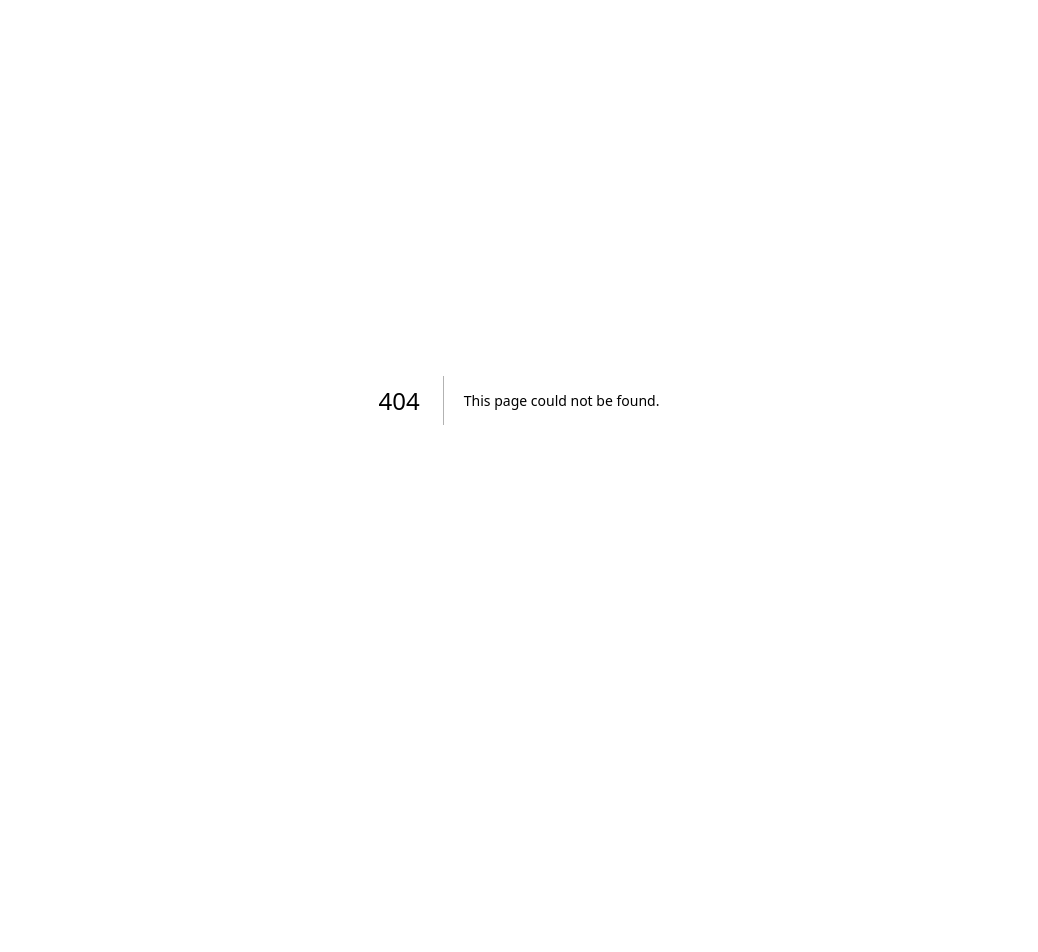
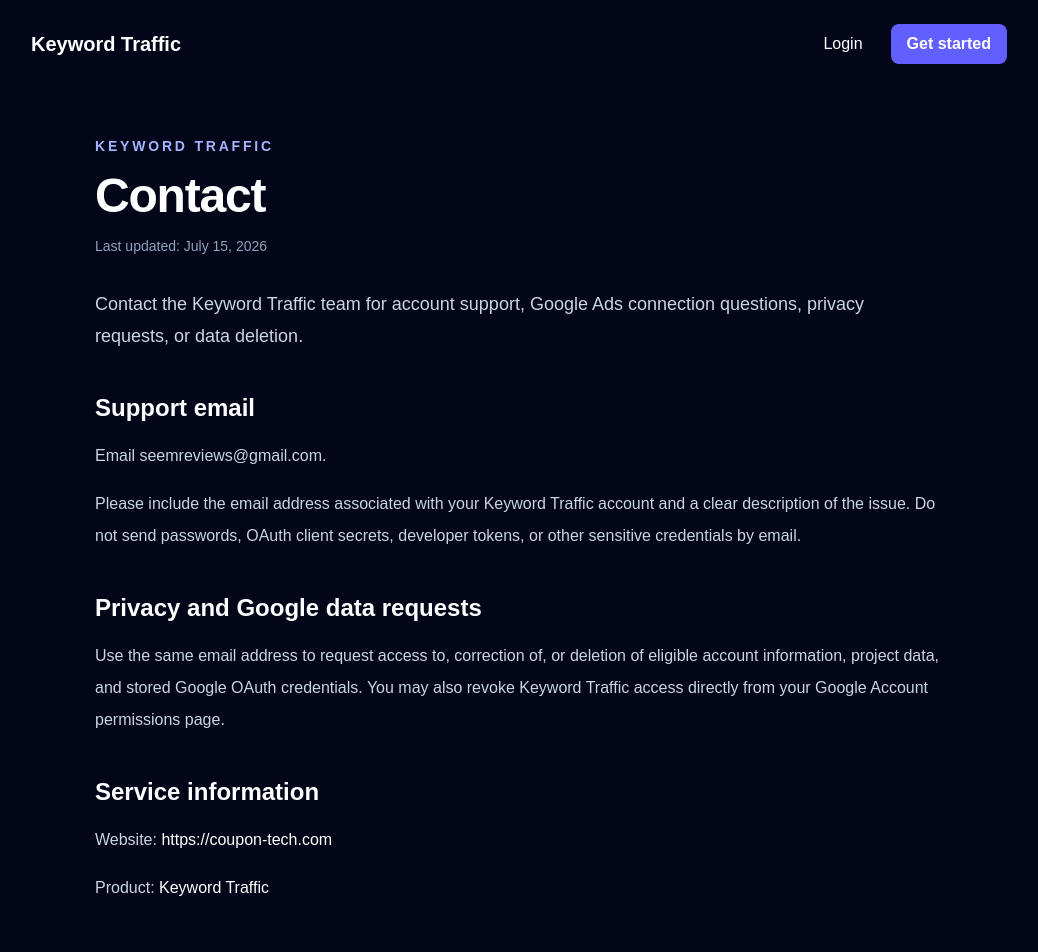
Before and after one commit to farrukhan11/KeywordTraffic, a Next.js app: page /contact in a window 1280 px wide. Before the commit this address had no page. Shown: the top 952 px of the page, without its empty margins (121-1159 px from the left). Before the commit the page ends 800 px from the top, so only its background shows below. Built offline with nearby package versions, Linux system fonts and the light colour scheme.

Commit message:
Add contact and data-request page

```diff
--- /dev/null
+++ b/app/contact/page.jsx
@@ -0,0 +1,44 @@
+import LegalPage, { LegalSection } from "../components/LegalPage";
+
+export const metadata = {
+  title: "Contact | Keyword Traffic",
+  description: "Contact Keyword Traffic for support, privacy, data deletion, or Google Ads connection questions.",
+};
+
+export default function ContactPage() {
+  return (
+    <LegalPage
+      title="Contact"
+      updated="July 15, 2026"
+      intro="Contact the Keyword Traffic team for account support, Google Ads connection questions, privacy requests, or data deletion."
+    >
+      <LegalSection title="Support email">
+        <p>
+          Email{" "}
+          <a className="font-medium text-indigo-300 underline underline-offset-4 hover:text-indigo-200" href="mailto:seemreviews@gmail.com">
+            seemreviews@gmail.com
+          </a>
+          .
+        </p>
+        <p>
+          Please include the email address associated with your Keyword Traffic account and a clear description of the issue. Do not send passwords, OAuth client secrets, developer tokens, or other sensitive credentials by email.
+        </p>
+      </LegalSection>
+
+      <LegalSection title="Privacy and Google data requests">
+        <p>
+          Use the same email address to request access to, correction of, or deletion of eligible account information, project data, and stored Google OAuth credentials. You may also revoke Keyword Traffic access directly from your Google Account permissions page.
+        </p>
+      </LegalSection>
+
+      <LegalSection title="Service information">
+        <p>
+          Website: <span className="font-medium text-white">https://coupon-tech.com</span>
+        </p>
+        <p>
+          Product: <span className="font-medium text-white">Keyword Traffic</span>
+        </p>
+      </LegalSection>
+    </LegalPage>
+  );
+}
```
